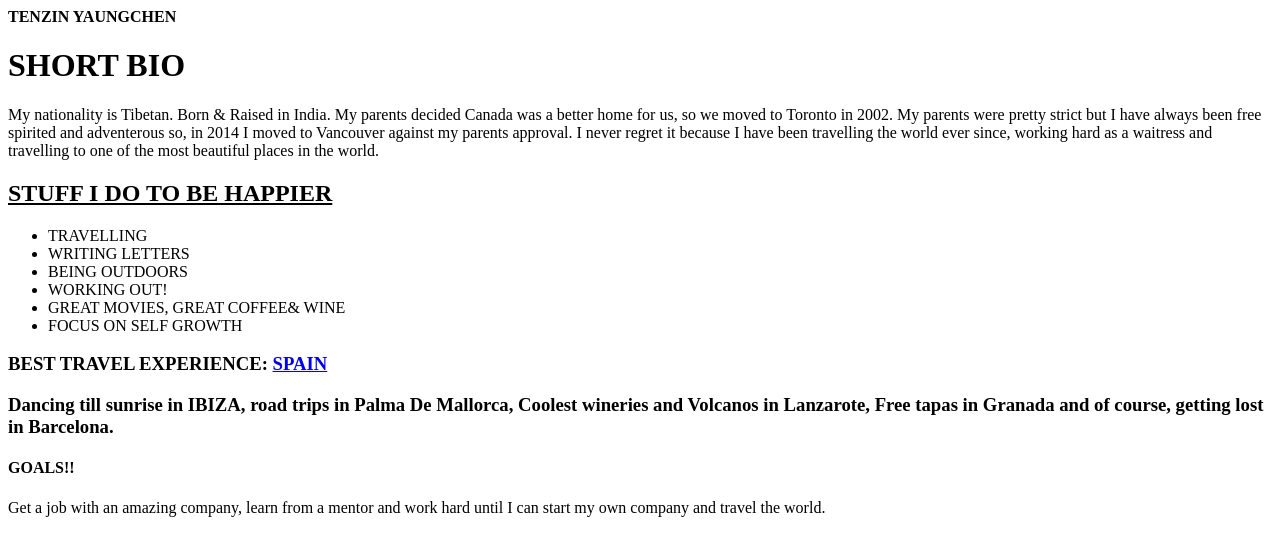
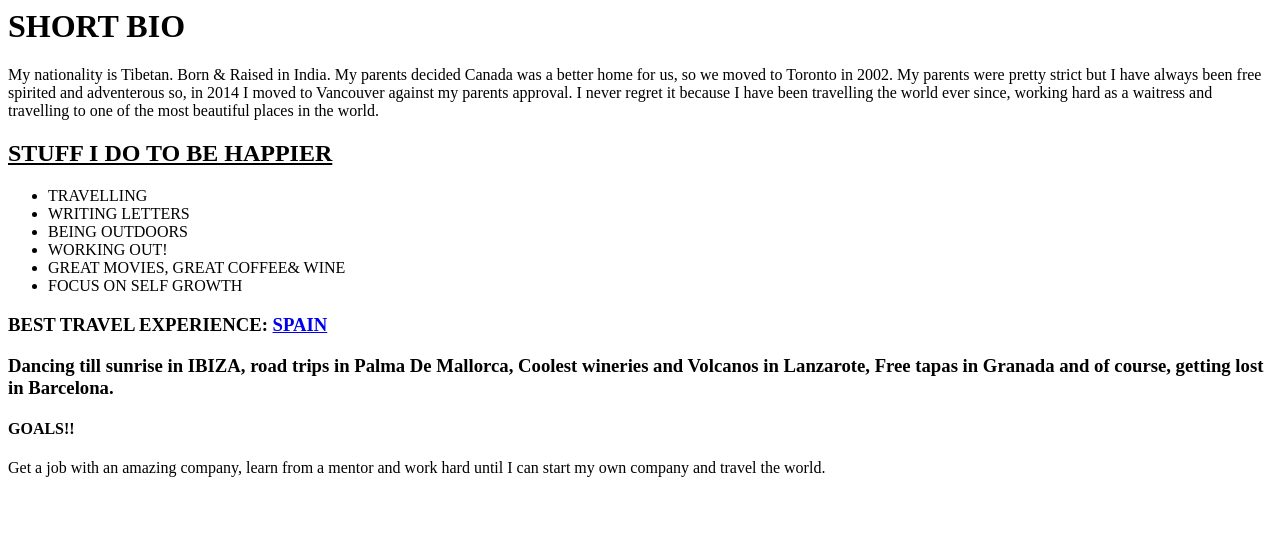
Before and after one commit to tenzyy/tenzin-yaungchen-profile, a plain HTML site: page index.html in a window 1280 px wide. Drawn offline with Linux system fonts and the light colour scheme.

Commit message:
TITLE CHANGE

```diff
--- a/index.html
+++ b/index.html
@@ -3,12 +3,14 @@
 <head>
     <body>
     <link href="./style.css" type="text.css" rel="stylesheet">
-<B>TENZIN YAUNGCHEN</B></head>
+<title>TENZIN YAUNGCHEN</title>
+</head>
 
 <div>
 <h1> SHORT BIO </h1>
 <p> My nationality is Tibetan. Born & Raised in India. My parents decided Canada was a better home for us, so we moved
-to Toronto in 2002. My parents were pretty strict but I have always been free spirited and adventerous so, in 2014 I moved to Vancouver against
+to Toronto in 2002. My
+parents were pretty strict but I have always been free spirited and adventerous so, in 2014 I moved to Vancouver against
 my parents approval. I never regret it because I have been travelling the world ever since, working hard as a
 waitress and travelling to one of the most beautiful places in the world.
 </p>
```
